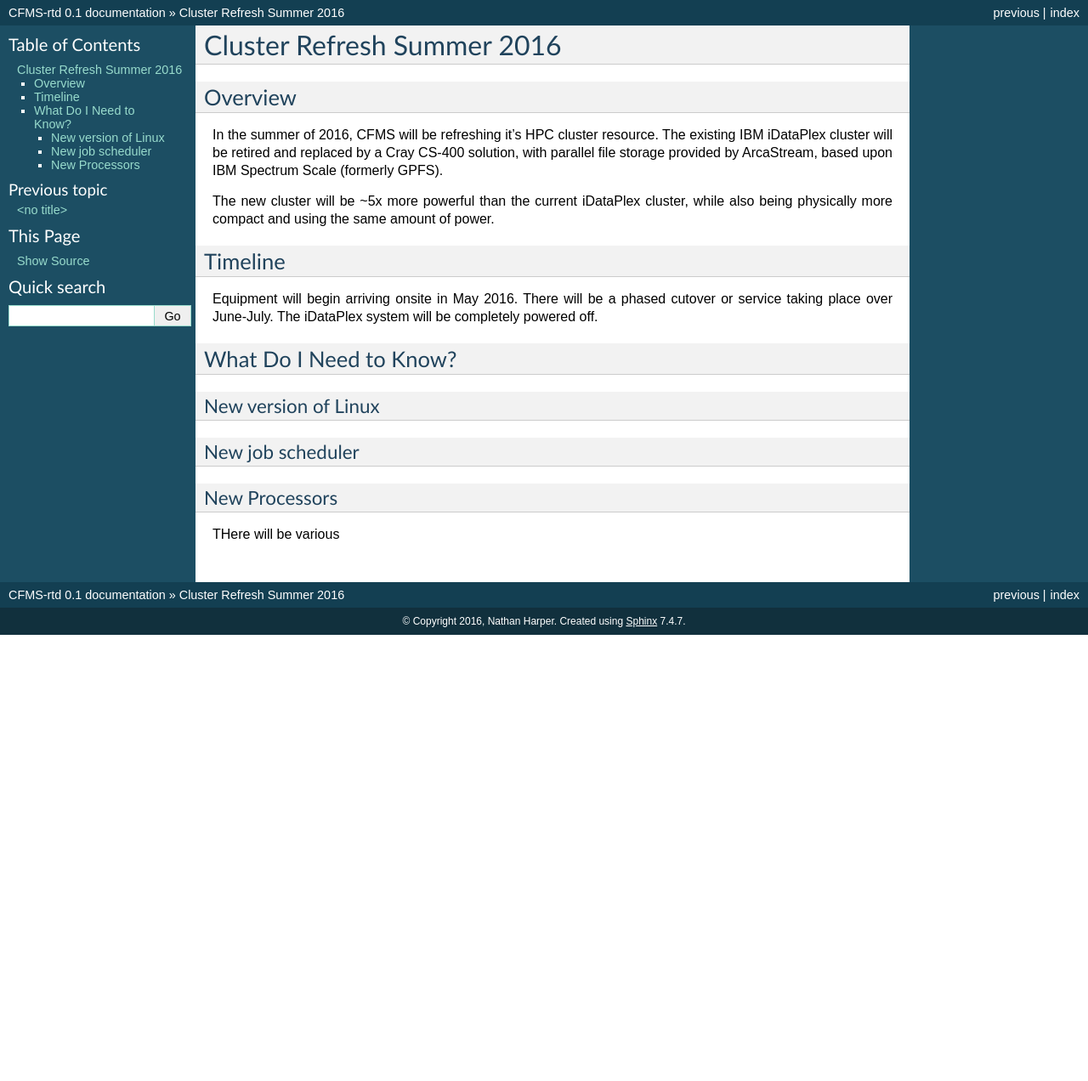
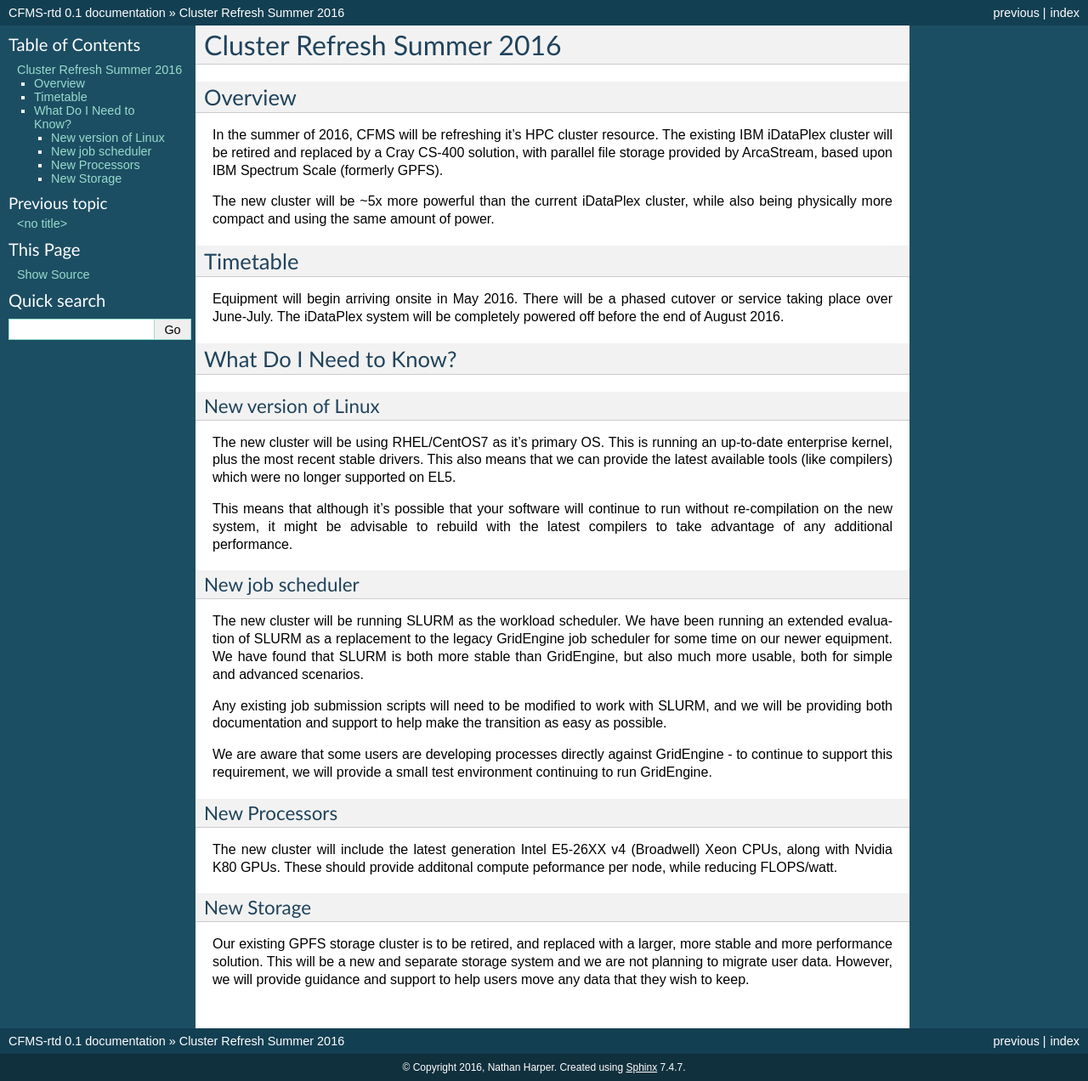
Before and after one commit to CFMS/cfms-rtd, a Sphinx documentation site: the page built from docs/clusterrefresh.rst, in a window 1280 px wide. Shown: the whole page at 85% size. Built offline with Sphinx 7.4.7, drawn with Linux system fonts in a browser that asks for light colours; pages that are not in the unit, such as notebooks, are missing from menus; before the commit the page ends 900 px from its top, so only the background shows below that.

Commit message:
first draft of refresh summary

```diff
--- a/docs/clusterrefresh.rst
+++ b/docs/clusterrefresh.rst
@@ -12,24 +12,42 @@
 The new cluster will be ~5x more powerful than the current iDataPlex cluster, while also being physically
 more compact and using the same amount of power.
 
-Timeline
+Timetable
 ========
 Equipment will begin arriving onsite in May 2016.   There will be a phased cutover or service taking place over June-July.
-The iDataPlex system will be completely powered off.
+The iDataPlex system will be completely powered off before the end of August 2016.
 
 What Do I Need to Know?
 =======================
 
 New version of Linux
 --------------------
+The new cluster will be using RHEL/CentOS7 as it's primary OS.   This is running an up-to-date enterprise kernel, plus the most
+recent stable drivers.   This also means that we can provide the latest available tools (like compilers) which were no longer
+supported on EL5.
 
+This means that although it's possible that your software will continue to run without re-compilation on the new system, it
+might be advisable to rebuild with the latest compilers to take advantage of any additional performance.
 
 New job scheduler
 -----------------
+The new cluster will be running SLURM as the workload scheduler.  We have been running an extended evaluation of SLURM as a
+replacement to the legacy GridEngine job scheduler for some time on our newer equipment.  We have found that SLURM is both
+more stable than GridEngine, but also much more usable, both for simple and advanced scenarios.
+
+Any existing job submission scripts will need to be modified to work with SLURM, and we will be providing both documentation
+and support to help make the transition as easy as possible.
+
+We are aware that some users are developing processes directly against GridEngine - to continue to support this requirement,
+we will provide a small test environment continuing to run GridEngine.
 
 New Processors
 --------------
+The new cluster will include the latest generation Intel E5-26XX v4 (Broadwell) Xeon CPUs, along with Nvidia K80 GPUs.   These
+should provide additonal compute peformance per node, while reducing FLOPS/watt.
 
-
-
-THere will be various
+New Storage
+-----------
+Our existing GPFS storage cluster is to be retired, and replaced with a larger, more stable and more performance solution.   This
+will be a new and separate storage system and we are not planning to migrate user data.   However, we will provide guidance and
+support to help users move any data that they wish to keep.
```
